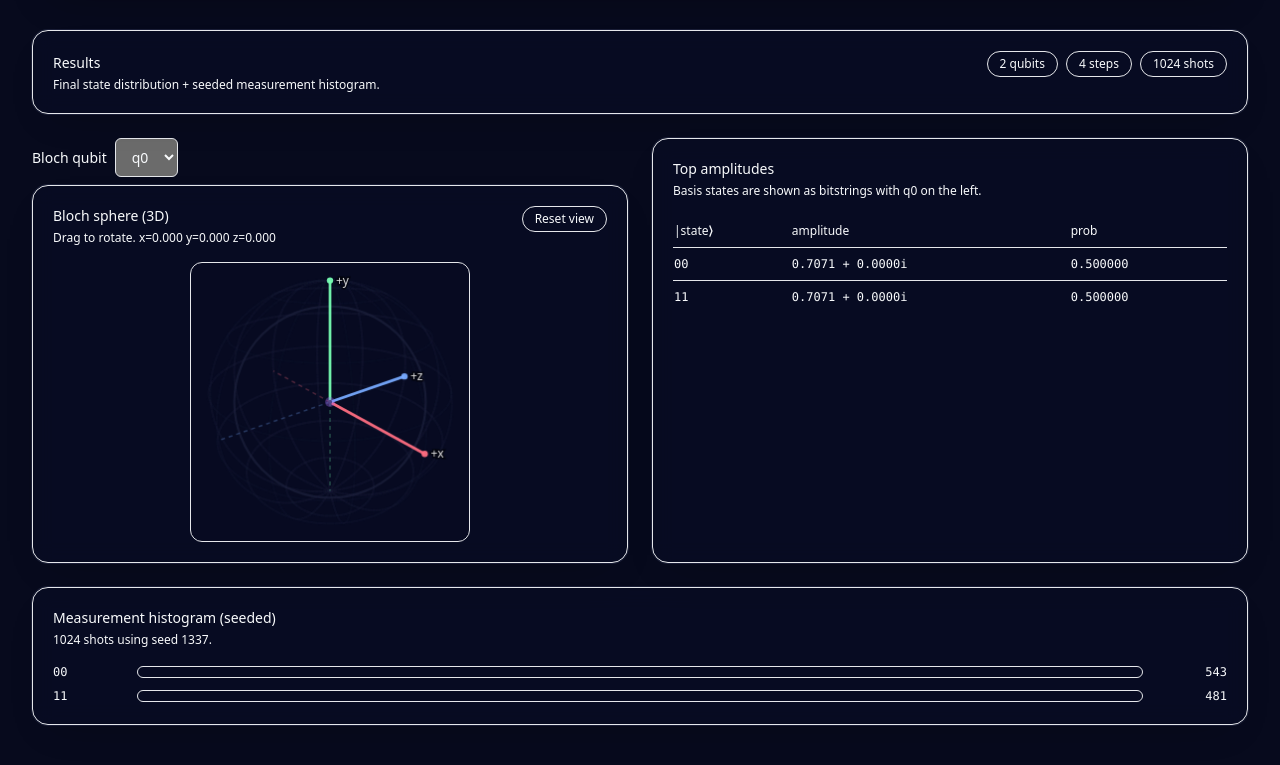
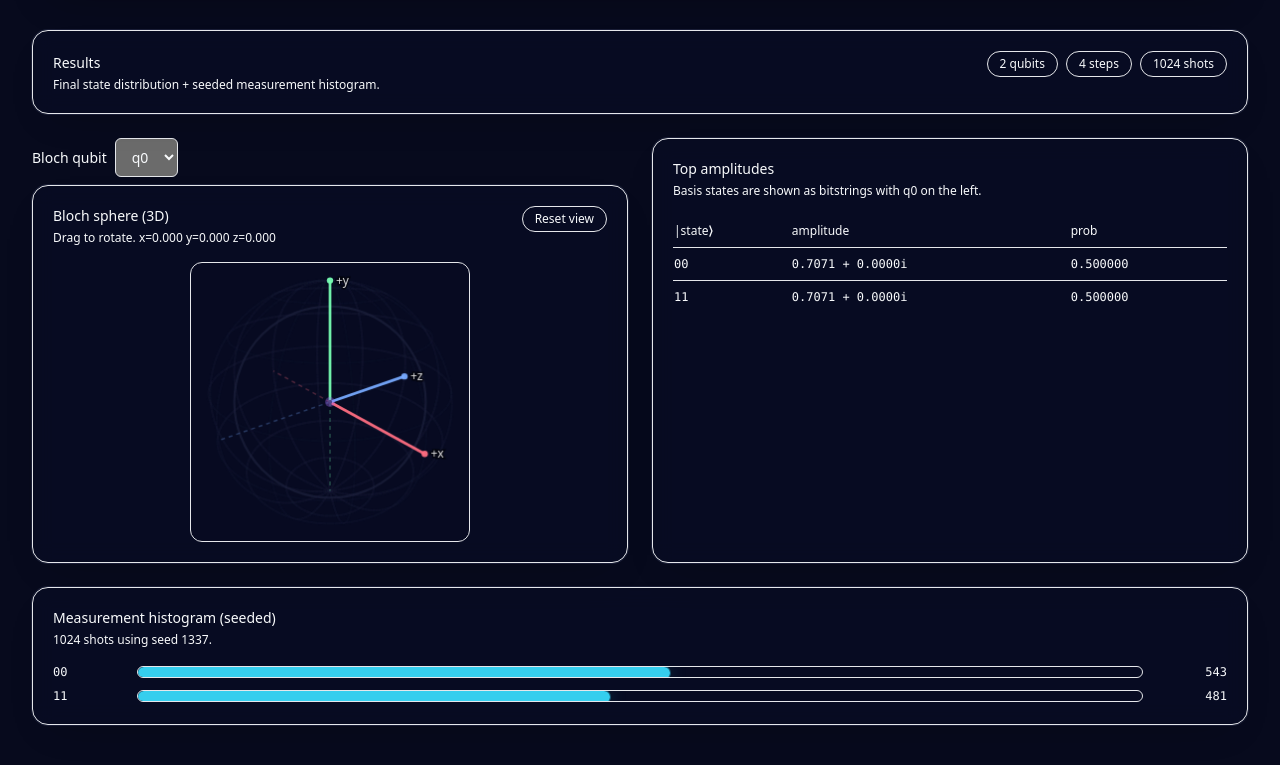
Before and after one commit to AviKaufman/quantum-playground, a Next.js app: page / in a window 1280 px wide. Shown: the part 853-1618 px from the top of the page. Built offline with nearby package versions, Linux system fonts and the light colour scheme.

Commit message:
Fix histogram bar fill: use high-contrast accent + glow

```diff
--- a/components/quantum/QuantumPlayground.tsx
+++ b/components/quantum/QuantumPlayground.tsx
@@ -833,13 +833,17 @@ export function QuantumPlayground() {
               ) : (
                 histogram.map((row) => {
                   const frac = shots > 0 ? row.count / shots : 0
+                  const pct = Math.min(1, Math.max(0, frac)) * 100
                   return (
                     <div key={row.bits} className="grid grid-cols-[72px_1fr_72px] items-center gap-3">
                       <span className="font-mono text-xs text-muted-foreground">{row.bits}</span>
                       <div className="h-3 rounded-full border border-border/60 bg-background/25 overflow-hidden">
                         <div
-                          className="h-3 rounded-full bg-gradient-to-r from-primary to-[hsl(var(--aurora-b)/0.95)]"
-                          style={{ width: `${Math.min(1, frac) * 100}%` }}
+                          className="h-3 rounded-full bg-[hsl(var(--aurora-b)/0.95)] shadow-[0_0_0_1px_hsl(var(--aurora-b)/0.35),0_0_18px_hsl(var(--aurora-b)/0.25)]"
+                          style={{
+                            width: `${pct}%`,
+                            minWidth: row.count > 0 ? 2 : 0,
+                          }}
                         />
                       </div>
                       <span className="text-right font-mono text-xs text-muted-foreground">
```
